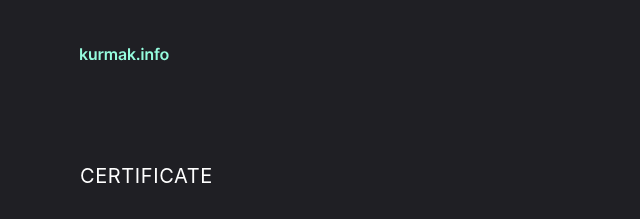
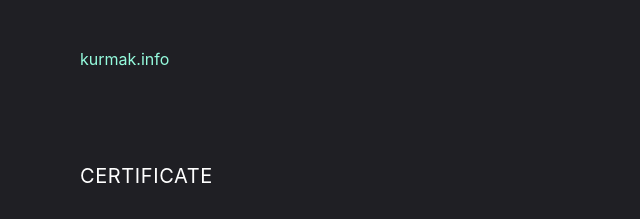
Before and after one commit to wspwebben/kurmak-certs-layout, a website built with Parcel: page index.html in a window 1280 px wide. Shown: the top 219 px of the page, 0-640 px from the left. Built offline with nearby package versions, Linux system fonts and the light colour scheme.

Commit message:
replace svg logo with text

```diff
--- a/index.html
+++ b/index.html
@@ -15,13 +15,8 @@
 <body class="page__body">
   <header class="page__header header">
     <div class="container">
-      <a href="/">
-        <img
-          src="images/logo.svg"
-          srcset="images/logo.svg 91w, images/logo-big.svg 113w"
-          sizes="(min-width: 768px) 113, 91px"
-          alt="kurmak.info"
-        />
+      <a class="header__logo" href="/">
+        kurmak.info
       </a>
     </div>
   </header>
--- a/styles/_base-colors.scss
+++ b/styles/_base-colors.scss
@@ -7,3 +7,4 @@
 
 $white: #ffffff;
 $black: #1f1f24;
+$light-green: #95Fcde;
--- a/styles/_colors.scss
+++ b/styles/_colors.scss
@@ -29,6 +29,7 @@
 
 :root {
   --color-primary: #{$black};
+  --color-accent: #{$light-green};
   --color-text: #{$white};
   --color-background: #{$black};
 }
--- a/styles/block/_header.scss
+++ b/styles/block/_header.scss
@@ -1,9 +1,21 @@
 @use '../mixin';
 
 .header {
+  --header-logo-color: var(--color-accent);
+
   padding: 32px 0;
 
   @include mixin.media('tablet') {
     padding: 47px 0;
   }
+
+  &__logo {
+    color: var(--header-logo-color);
+    transition: color 0.3s;
+
+    &:hover,
+    &:focus {
+      --header-logo-color: var(--color-text);
+    }
+  }
 }
```
Also changed, not shown: images/logo-big.svg (deleted), images/logo.svg (deleted).
